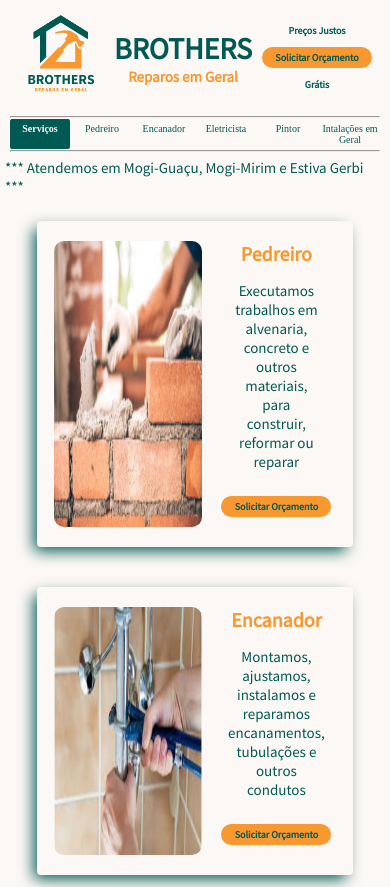
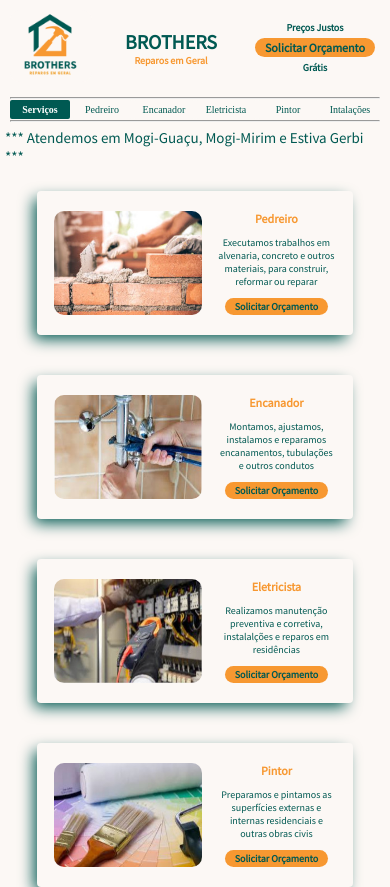
Before and after one commit to RafaelBiatoAzevedo/brothers, a plain HTML site: page index.html in a window 390 px wide. Shown: the top 887 px of the page. Drawn offline with Linux system fonts and the light colour scheme.

Commit message:
fix: responsivity

```diff
--- a/index.html
+++ b/index.html
@@ -44,7 +44,7 @@
         <span class="a-nav" id="plumerNav">Encanador</span>
         <span class="a-nav" id="electrician">Eletricista</span>
         <span class="a-nav" id="painter">Pintor</span>
-        <span class="a-nav" id="instalationGeneral">Intalações em Geral</span>
+        <span class="a-nav" id="instalationGeneral">Intalações</span>
       </nav>
       <div class="container-hr">
         <hr class="hr-header" />
--- a/style.css
+++ b/style.css
@@ -77,10 +77,6 @@ main {
   color: #f79831;
 }
 
-.image-header {
-  width: 300px;
-}
-
 .container-hr {
   display: flex;
   justify-content: center;
@@ -96,16 +92,16 @@ main {
   display: flex;
   flex-direction: column;
   align-items: center;
+
+  gap: 10px;
 }
 
 .btn-order {
   font-family: 'Source Sans Pro', sans-serif;
-  width: 180px;
-  margin: 10px 0px;
   border: none;
-  font-size: 15px;
+  font-size: 24px;
   border-radius: 30px;
-  padding: 5px 20px;
+  padding: 6px 20px;
   background-color: #f79831;
   color: #005952;
   font-weight: bold;
@@ -113,11 +109,12 @@ main {
 }
 
 .service-btn {
-  width: 150px;
-  font-size: 12px;
+  padding: 6px 20px;
+  font-size: 14px;
 }
 
 .span-button {
+  font-size: 18px;
   color: #005952;
   font-family: 'Source Sans Pro', sans-serif;
   font-weight: bold;
@@ -311,6 +308,18 @@ main {
     padding: 1px 10px;
   }
 
+  .btn-order {
+    font-size: 18px;
+  }
+
+  .service-btn {
+    font-size: 12px;
+  }
+
+  .span-button {
+    font-size: 14px;
+  }
+
   .service-container {
     border-radius: 4px;
     width: 80%;
@@ -343,19 +352,25 @@ main {
     font-size: 10px;
   }
 
+  .service-local {
+    font-size: 15px;
+    padding: 5px;
+  }
+
   .btn-order {
-    width: 110px;
+    font-size: 16px;
+  }
+
+  .service-btn {
     font-size: 10px;
-    padding: 4px 2px;
   }
 
   .span-button {
-    font-size: 10px;
+    font-size: 12px;
   }
 
-  .service-local {
-    font-size: 15px;
-    padding: 5px;
+  .text-container {
+    gap: 10px;
   }
 
   .contact-msg {
@@ -374,4 +389,57 @@ main {
   .logoSubtitle {
     font-size: 25px;
   }
+
+  .service-description {
+    font-size: 12px;
+    padding: 2px;
+  }
 }
+
+@media (max-width: 500px) {
+  .logotype {
+    width: 80px;
+  }
+
+  .title {
+    font-size: 20px;
+  }
+
+  .subtitle {
+    font-size: 10px;
+  }
+
+  .conatiner-button {
+    padding: 5px;
+
+    gap: 4px;
+  }
+
+  .btn-order {
+    font-size: 12px;
+    padding: 2px 10px;
+  }
+
+  .service-btn {
+    font-size: 10px;
+  }
+
+  .span-button {
+    font-size: 10px;
+  }
+
+  .service-image {
+    display: flex;
+    width: 50%;
+    border-radius: 10px;
+  }
+
+  .service-title {
+    font-size: 12px;
+  }
+
+  .service-description {
+    font-size: 10px;
+    padding: 0;
+  }
+}
```
Also changed, not shown: 1 other file.
